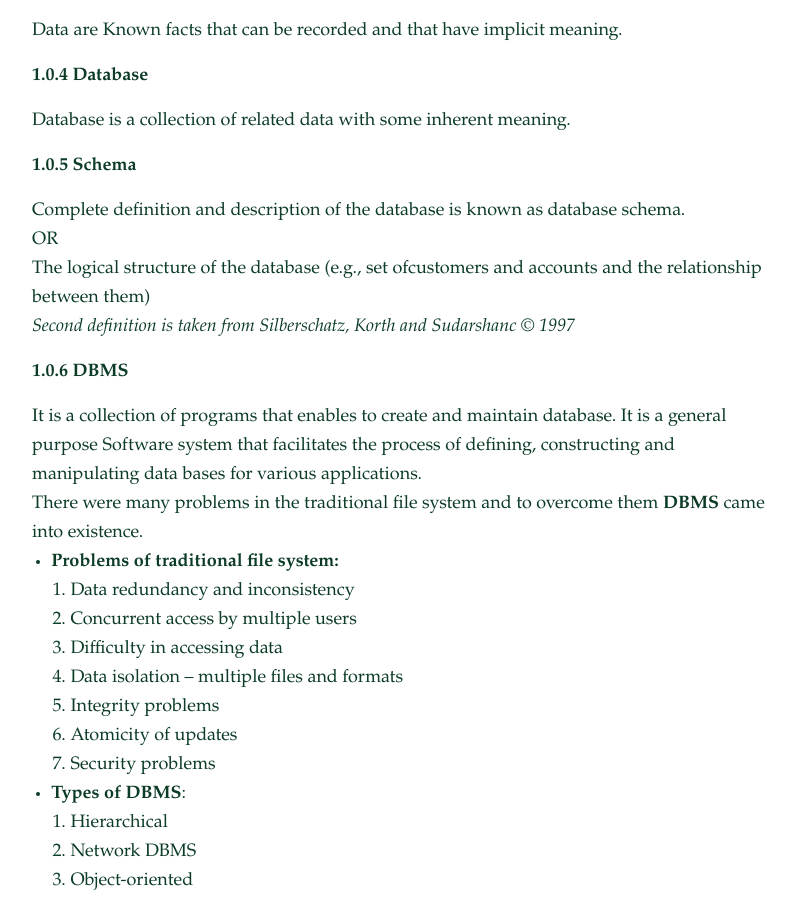
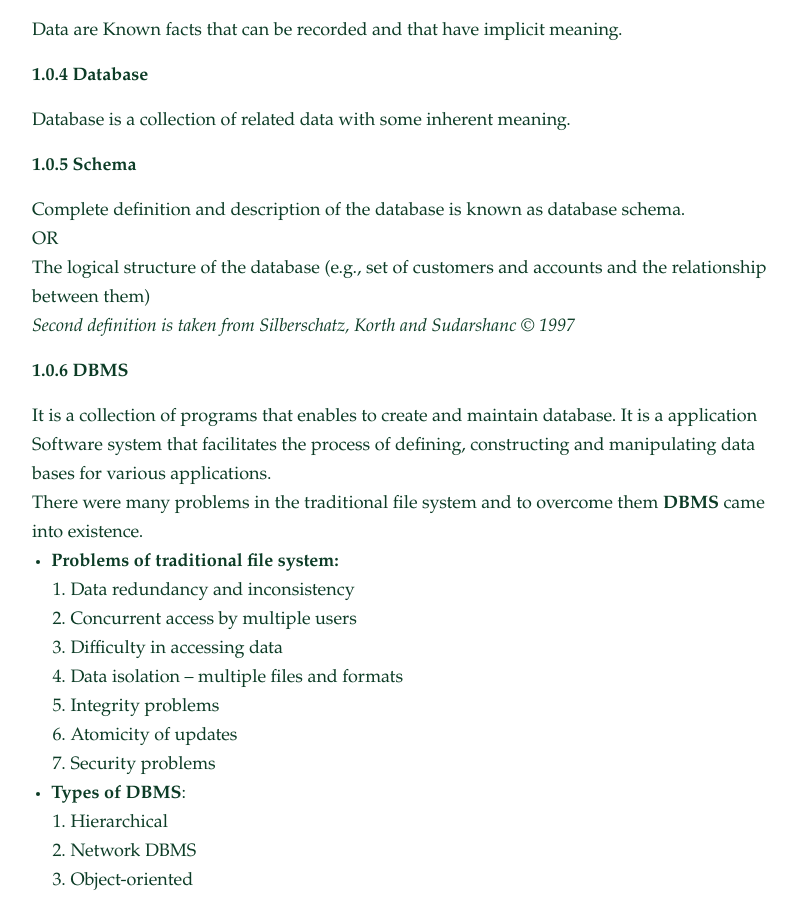
Before and after one commit to sharadcodes/sharadcodes.github.io, a Jekyll site: the page built from _notes/2020-02-07-dbms-unit-1-notes-part-1.md, in a window 1280 px wide and 900 px high, scrolled down 1379 px. Shown: the whole window, without its empty margins (16-813 px from the left). Built offline with Jekyll 4.4.1, drawn with Linux system fonts in a browser that asks for light colours.

Commit message:
add note

```diff
--- a/_notes/2020-02-07-dbms-unit-1-notes-part-1.md
+++ b/_notes/2020-02-07-dbms-unit-1-notes-part-1.md
@@ -48,13 +48,13 @@ Complete definition and description of the database is known as database schema.
 
 OR
 
-The logical structure of the database (e.g., set ofcustomers and accounts and the relationship between them)
+The logical structure of the database (e.g., set of customers and accounts and the relationship between them)
 
 *Second definition is taken from Silberschatz, Korth and Sudarshanc © 1997*
 
 #### 1.0.6 DBMS
 
-It is a collection of programs that enables to create and maintain database. It is a general purpose Software system that facilitates the process of defining, constructing and manipulating data bases for various applications.
+It is a collection of programs that enables to create and maintain database. It is a application Software system that facilitates the process of defining, constructing and manipulating data bases for various applications.
 
 There were many problems in the traditional file system and to overcome them **DBMS** came into existence.
 
```
